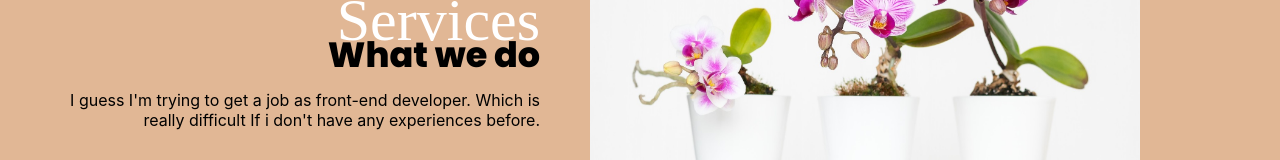
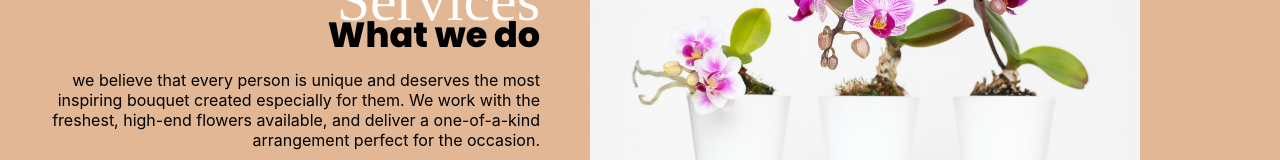
Before and after one commit to dydwkdfp/flower, a React (Create React App) app: page /Main in a window 1280 px wide. Shown: the part 642-802 px from the top of the page. Built offline with nearby package versions, Linux system fonts and the light colour scheme; a web font is replaced by a local one.

Commit message:
polished data

```diff
--- a/src/components/Introduction.js
+++ b/src/components/Introduction.js
@@ -30,8 +30,7 @@ const Introduction = (props) => {
                                 What we do
                             </Subtitle>
                             <textContent>
-                                I guess I'm trying to get a job as front-end developer. Which is really difficult
-                                If i don't have any experiences before.
+                                we believe that every person is unique and deserves the most inspiring bouquet created especially for them. We work with the freshest, high-end flowers available, and deliver a one-of-a-kind arrangement perfect for the occasion.
                             </textContent>
                         </TextWrapper>
                     </div>
--- a/src/data/sliderdata.js
+++ b/src/data/sliderdata.js
@@ -16,6 +16,6 @@ export const ImageData = [
     {
         image: Flower_3,
         Title: 'Luxury',
-        Content: 'Modern Simple Designs',
+        Content: 'Modern Simple',
     },
 ];
```
